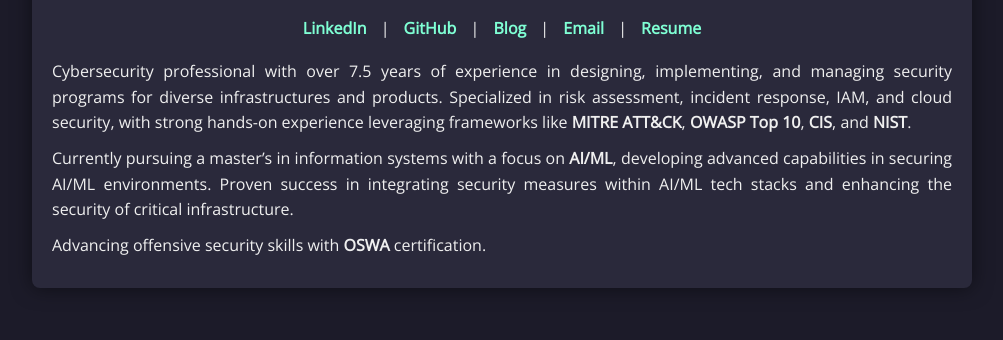
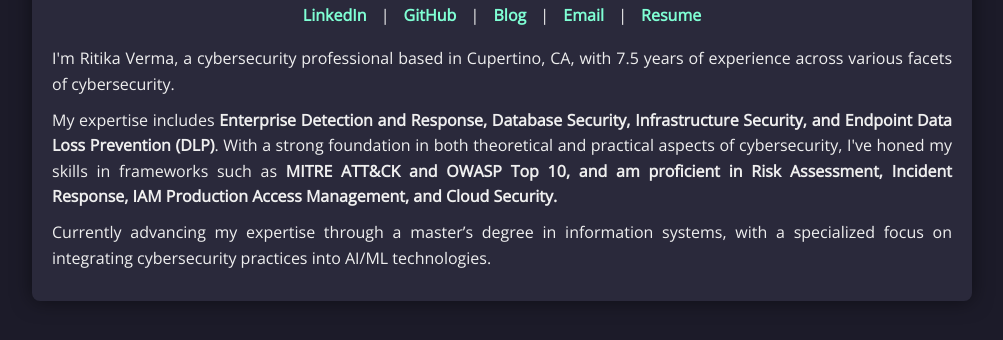
Before and after one commit to RitikaVerma7/RV, a plain HTML site: page index.html in a window 1280 px wide. Shown: the part 444-784 px from the top of the page, without its empty margins (138-1141 px from the left). Drawn offline with nearby package versions, Linux system fonts and the light colour scheme.

Commit message:
Update index.html

```diff
--- a/index.html
+++ b/index.html
@@ -86,15 +86,9 @@
             <a href="RitikaVerma.pdf">Resume</a>
         </div>
         <div>
-            <p>
-                Cybersecurity professional with over 7.5 years of experience in designing, implementing, and managing security programs for diverse infrastructures and products. Specialized in risk assessment, incident response, IAM, and cloud security, with strong hands-on experience leveraging frameworks like <b>MITRE ATT&CK</b>, <b>OWASP Top 10</b>, <b>CIS</b>, and <b>NIST</b>.
-            </p>
-            <p>
-                Currently pursuing a master’s in information systems with a focus on <b>AI/ML</b>, developing advanced capabilities in securing AI/ML environments. Proven success in integrating security measures within AI/ML tech stacks and enhancing the security of critical infrastructure.
-            </p>
-            <p>
-                Advancing offensive security skills with <b>OSWA</b> certification.
-            </p>
+            <p>I'm Ritika Verma, a cybersecurity professional based in Cupertino, CA, with 7.5 years of experience across various facets of cybersecurity.</p>
+            <p>My expertise includes <b>Enterprise Detection and Response, Database Security, Infrastructure Security, and Endpoint Data Loss Prevention (DLP)</b>. With a strong foundation in both theoretical and practical aspects of cybersecurity, I've honed my skills in frameworks such as <b>MITRE ATT&CK and OWASP Top 10, and am proficient in Risk Assessment, Incident Response, IAM Production Access Management, and Cloud Security.</b></p>
+            <p>Currently advancing my expertise through a master’s degree in information systems, with a specialized focus on integrating cybersecurity practices into AI/ML technologies.</p>
         </div>
     </div>
 </body>
```
